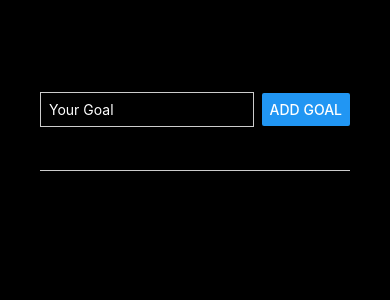
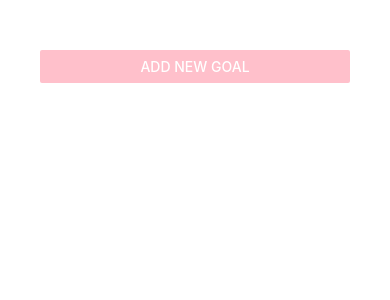
Before and after one commit to moviefan322/reactnative, a React Native app in the folder RNCourse/: screen / in a window 390 px wide. Shown: the top 300 px of the page. Built offline with nearby package versions, Linux system fonts and the light colour scheme.

Commit message:
adds finishing touches

```diff
--- a/RNCourse/App.js
+++ b/RNCourse/App.js
@@ -1,16 +1,32 @@
 import { useState } from "react";
-import { StyleSheet, View, FlatList } from "react-native";
+import { StyleSheet, View, FlatList, Button } from "react-native";
+import { StatusBar } from "expo-status-bar";
 import GoalItem from "./components/GoalItem";
 import GoalInput from "./components/GoalInput";
 
 export default function App() {
+  const [modalIsVisible, setModalIsVisible] = useState(false);
   const [goals, setGoals] = useState([]);
+
+  const toggleModal = () => {
+    setModalIsVisible((prev) => !prev);
+    console.log("Modal visibility: ", modalIsVisible);
+  };
+
+  const startAddGoalHandler = () => {
+    setModalIsVisible(true);
+  };
+
+  const endAddGoalHandler = () => {
+    setModalIsVisible(false);
+  };
 
   const addGoalHandler = (enteredGoalText) => {
     setGoals((currentGoals) => [
       ...currentGoals,
       { text: enteredGoalText, id: Math.random().toString() },
     ]);
+    setModalIsVisible(false);
   };
 
   const deleteGoalHandler = (goalId) => {
@@ -21,8 +37,19 @@
   };
 
   return (
+    <>
+      <StatusBar style="light" />
       <View style={styles.appContainer}>
-      <GoalInput onAddGoal={addGoalHandler} />
+        <Button
+          title="Add New Goal"
+          color="pink"
+          onPress={startAddGoalHandler}
+        />
+        <GoalInput
+          onAddGoal={addGoalHandler}
+          visible={modalIsVisible}
+          closeModal={endAddGoalHandler}
+        />
         <View style={styles.goalsContainer}>
           <FlatList
             data={goals}
@@ -41,6 +68,7 @@
           />
         </View>
       </View>
+    </>
   );
 }
 
@@ -49,7 +77,6 @@
     flex: 1,
     padding: 50,
     paddingHorizontal: 40,
-    backgroundColor: "black",
     color: "white",
   },
   goalsContainer: {
--- a/RNCourse/app.json
+++ b/RNCourse/app.json
@@ -5,6 +5,7 @@
     "version": "1.0.0",
     "orientation": "portrait",
     "icon": "./assets/icon.png",
+    "backgroundColor": "#1e085a",
     "userInterfaceStyle": "light",
     "splash": {
       "image": "./assets/splash.png",
--- a/RNCourse/components/GoalInput.js
+++ b/RNCourse/components/GoalInput.js
@@ -1,5 +1,12 @@
 import { useState } from "react";
-import { View, TextInput, Button, StyleSheet } from "react-native";
+import {
+  View,
+  TextInput,
+  Button,
+  StyleSheet,
+  Modal,
+  Image,
+} from "react-native";
 
 const GoalInput = (props) => {
   const [enteredGoal, setEnteredGoal] = useState("");
@@ -14,36 +21,60 @@
   };
 
   return (
+    <Modal visible={props.visible} animationType="slide">
       <View style={styles.inputContainer}>
+        <Image
+          source={require("../assets/images/goal.png")}
+          style={styles.image}
+        />
         <TextInput
           style={styles.textInput}
           placeholder="Your Goal"
           onChangeText={goalInputHandler}
           value={enteredGoal}
         />
-      <Button title="Add Goal" onPress={addGoalHandler} />
+        <View style={styles.buttonContainer}>
+          <View style={styles.button}>
+            <Button title="Cancel" onPress={props.closeModal} color="#f31282" />
           </View>
+          <View style={styles.button}>
+            <Button title="Add Goal" onPress={addGoalHandler} color="#b180f0" />
+          </View>
+        </View>
+      </View>
+    </Modal>
   );
 };
 
 const styles = StyleSheet.create({
   inputContainer: {
     flex: 1,
+    justifyContent: "center",
+    alignItems: "center",
+    padding: 16,
+    backgroundColor: "#311b6b",
+  },
+  image: {
+    width: 100,
+    height: 100,
+    margin: 20,
+  },
+  textInput: {
+    borderColor: "#e4d0ff",
+    backgroundColor: "#e4d0ff",
+    borderWidth: 1,
+    padding: 16,
+    width: "100%",
+    color: "#120438",
+    borderRadius: 6,
+  },
+  buttonContainer: {
     flexDirection: "row",
     justifyContent: "space-between",
-    alignItems: "center",
-    marginBottom: 24,
-    borderBottomWidth: 1,
-    borderBottomColor: "#cccccc",
-    color: "white",
   },
-  textInput: {
-    borderColor: "#cccccc",
-    borderWidth: 1,
-    padding: 8,
-    width: "80%",
-    marginRight: 8,
-    color: "white",
+  button: {
+    width: "30%",
+    marginHorizontal: 8,
   },
 });
 
--- a/RNCourse/components/GoalItem.js
+++ b/RNCourse/components/GoalItem.js
@@ -2,11 +2,15 @@
 
 const GoalItem = (props) => {
   return (
-    <Pressable onPress={() => props.onDeleteItem(props.id)}>
-      <View style={styles.goal}>
-        <Text>{props.text}</Text>
-      </View>
-    </Pressable>
+    <View style={styles.goal}>
+      <Pressable
+        android_ripple={{ color: "#dddddd" }}
+        onPress={() => props.onDeleteItem(props.id)}
+        style={({pressed}) => pressed && styles.pressedItem}
+      >
+        <Text style={styles.text}>{props.text}</Text>
+      </Pressable>
+    </View>
   );
 };
 
@@ -15,8 +19,15 @@
 const styles = StyleSheet.create({
   goal: {
     backgroundColor: "pink",
-    padding: 10,
     margin: 8,
     borderRadius: 6,
   },
+  pressedItem: {
+    opacity: 0.5,
+  },
+  text: {
+    color: "black",
+    fontSize: 16,
+    padding: 10,
+  },
 });
```
Also changed, not shown: RNCourse/assets/images/goal.png (added). Lines whose indentation alone changed are shown as unchanged.
